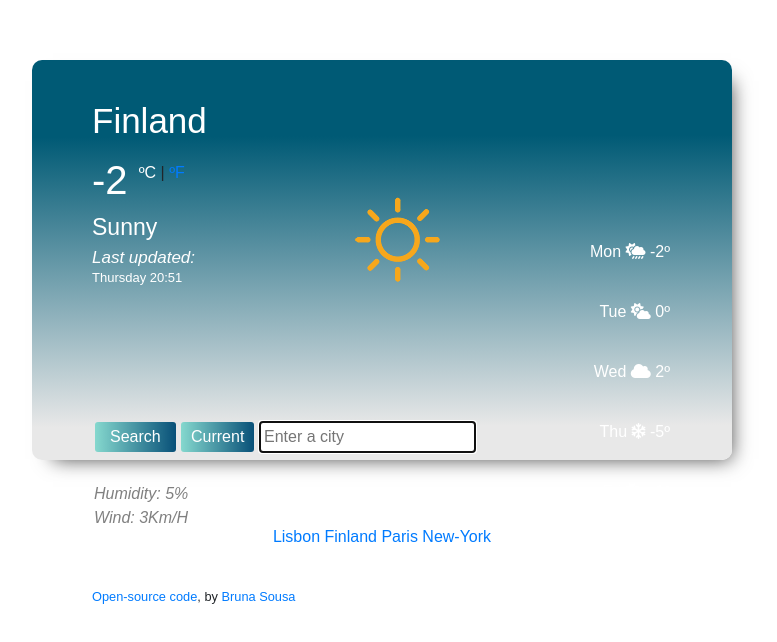
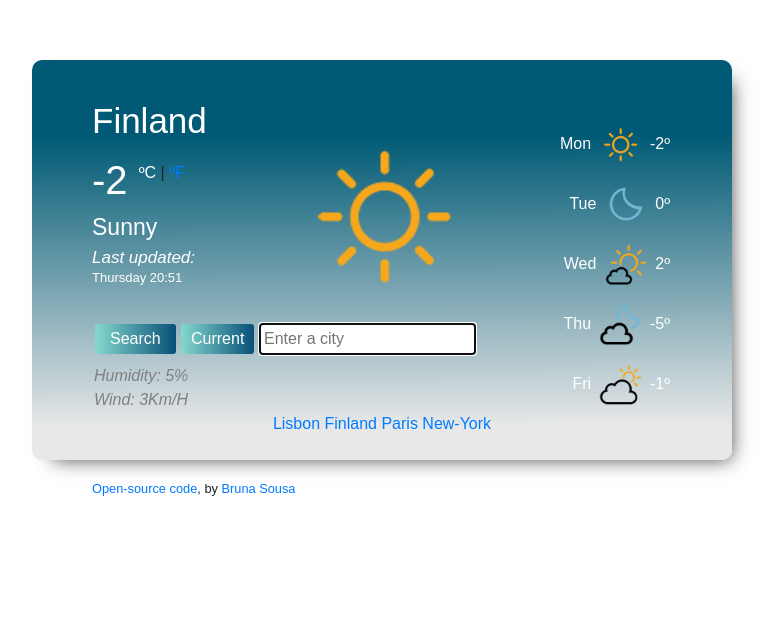
Before and after one commit to BrunaBibs/weather-app, a plain HTML site: page index.html in a window 1280 px wide. Shown: the whole page, without its empty margins (258-1035 px from the left). Drawn offline with nearby package versions, Linux system fonts and the light colour scheme; a web font is replaced by a local one.

Commit message:
changed the icons in html

```diff
--- a/index.html
+++ b/index.html
@@ -47,28 +47,54 @@
           src="https://raw.githubusercontent.com/BrunaBibs/weather-app/master/icons/01d.png"
           alt="clear"
           id="icon"
+          class="major-icon"
         />
       </div>
-      <div class="week-day">
+      <div class="week-day" id="forecast">
         <div class="day-mon">
           Mon
-          <i class="fas fa-cloud-sun-rain"></i> -2º
+          <img
+            src="https://raw.githubusercontent.com/BrunaBibs/weather-app/master/icons/01d.png"
+            alt="clear"
+            id="icon"
+          />
+          -2º
         </div>
         <div class="day-tue">
           Tue
-          <i class="fas fa-cloud-sun"></i> 0º
+          <img
+            src="https://raw.githubusercontent.com/BrunaBibs/weather-app/master/icons/01n.png"
+            alt="clear"
+            id="icon"
+          />
+          0º
         </div>
         <div class="day-wed">
           Wed
-          <i class="fas fa-cloud"></i> 2º
+          <img
+            src="https://raw.githubusercontent.com/BrunaBibs/weather-app/master/icons/02d.png"
+            alt="clear"
+            id="icon"
+          />
+          2º
         </div>
         <div class="day-thu">
           Thu
-          <i class="far fa-snowflake"></i> -5º
+          <img
+            src="https://raw.githubusercontent.com/BrunaBibs/weather-app/master/icons/02n.png"
+            alt="clear"
+            id="icon"
+          />
+          -5º
         </div>
         <div class="day-fri">
           Fri
-          <i class="fas fa-cloud-sun-rain"></i> -1º
+          <img
+            src="https://raw.githubusercontent.com/BrunaBibs/weather-app/master/icons/03d.png"
+            alt="clear"
+            id="icon"
+          />
+          -1º
         </div>
       </div>
       <form class="search-city" id="search-form">
--- a/src/script.js
+++ b/src/script.js
@@ -50,6 +50,12 @@ function showTemperature(response) {
   );
 }
 
+// Show Forecast
+
+function showForecast(response) {
+  console.log(response.data);
+}
+
 function showCity(event) {
   event.preventDefault();
   let city = document.querySelector("#enter-city");
@@ -58,6 +64,9 @@ function showCity(event) {
   let apiUrl = `https://api.openweathermap.org/data/2.5/weather?q=${city.value}&units=${units}&appid=${apiKey}`;
 
   axios.get(`${apiUrl}&appid=${apiKey}`).then(showTemperature);
+
+  apiUrl = `https://api.openweathermap.org/data/2.5/forecast?q=${city.value}&units=${units}&appid=${apiKey}`;
+  axios.get(`${apiUrl}&appid=${apiKey}`).then(showForecast);
 }
 let searchCity = document.querySelector("#search-form");
 searchCity.addEventListener("submit", showCity);
--- a/src/style.css
+++ b/src/style.css
@@ -61,10 +61,15 @@ i {
   top: -16px;
 }
 
+.major-icon {
+  position: relative;
+  top: -180px;
+  left: 190px;
+  width: 200px;
+}
+
 img {
-  position: relative;
-  top: -120px;
-  left: 240px;
+  width: 50px;
 }
 
 input {
@@ -72,12 +77,12 @@ input {
   border: none;
   padding: 4px;
   height: 30px;
-  margin: 10px 1px;
+  margin: 200px 1px;
 }
 
 .week-day {
   text-align: right;
-  margin: -200px 2px;
+  margin: -380px 2px;
   line-height: 60px;
   color: #fff;
 }
@@ -90,12 +95,12 @@ input {
 .weather-stuff {
   font-style: oblique;
   color: grey;
-  margin: -70px 2px;
+  margin: -280px 2px;
 }
 
 .countries {
   text-align: center;
-  margin: 65px 2px;
+  margin: 280px 2px;
 }
 
 .search-city {
@@ -158,7 +163,7 @@ input {
 
 .source {
   position: relative;
-  top: -30px;
+  top: -240px;
 }
 
 .active {
```
